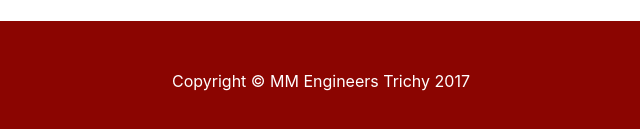
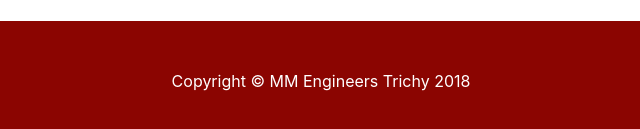
Before and after one commit to mmengineers/mmengineers.github.io, a website: page index.html in a window 1280 px wide. Shown: the part 1486-1615 px from the top of the page, 319-959 px from the left. Drawn offline with Linux system fonts and the light colour scheme.

Commit message:
Copyright year changed

```diff
--- a/index.html
+++ b/index.html
@@ -174,7 +174,7 @@
     <!-- Footer -->
     <footer class="py-5 my-red-bg">
       <div class="container">
-        <p class="m-0 text-center text-white">Copyright &copy; MM Engineers Trichy 2017</p>
+        <p class="m-0 text-center text-white">Copyright &copy; MM Engineers Trichy 2018</p>
       </div>
       <!-- /.container -->
     </footer>
```
